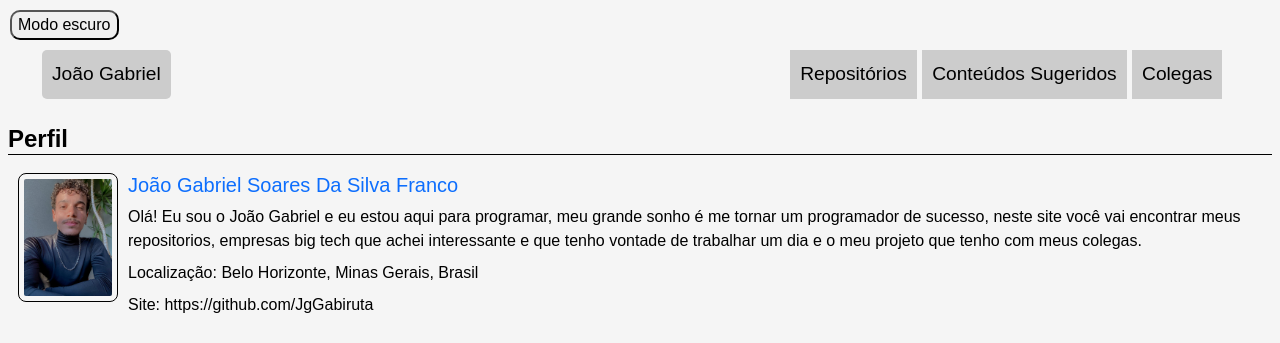
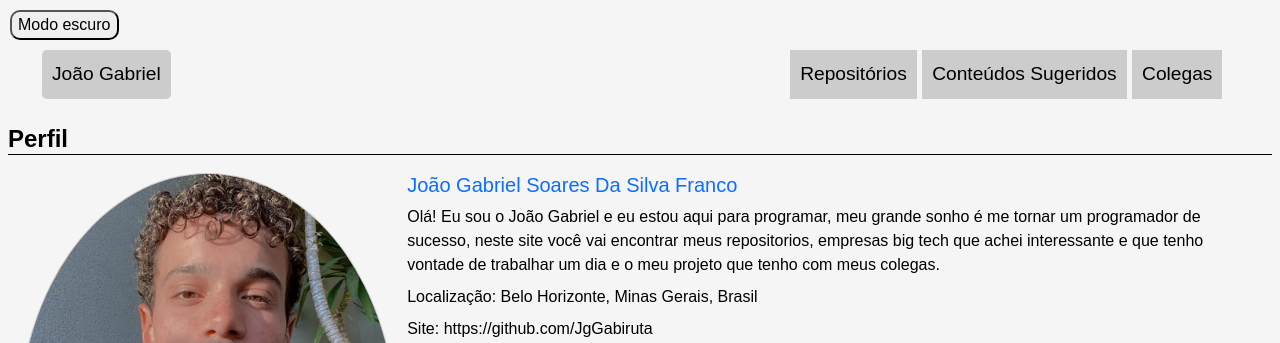
Before and after one commit to JgGabiruta/projeto-trabalho-pratico, a website: page public/index.html in a window 1280 px wide. Shown: the top 343 px of the page. Drawn offline with nearby package versions, Linux system fonts and the light colour scheme; no server answers.

```diff
--- a/assets/css/style.css
+++ b/assets/css/style.css
@@ -100,15 +100,13 @@
 .perfil img {
 
     margin: 10px;
-    padding: 5px;
     background-color: whitesmoke;
-    border-radius: 5px;
-    border: solid 1px;
+    border-radius: 60%;
+    border: solid #ccc 1px;
     float: left;
 }
 #eu {
-    border-radius: 8px;
-    width: 100px;
+    width: 30%;
 }
 .perfil {
     float: right;
```
Also changed, not shown: public/index.html (+0 -1 lines).
